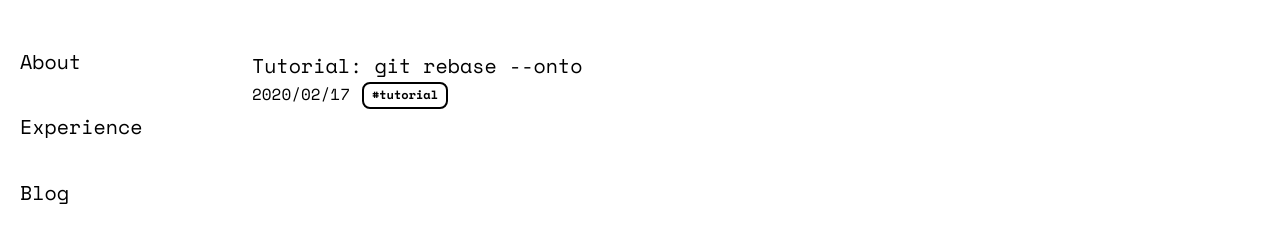
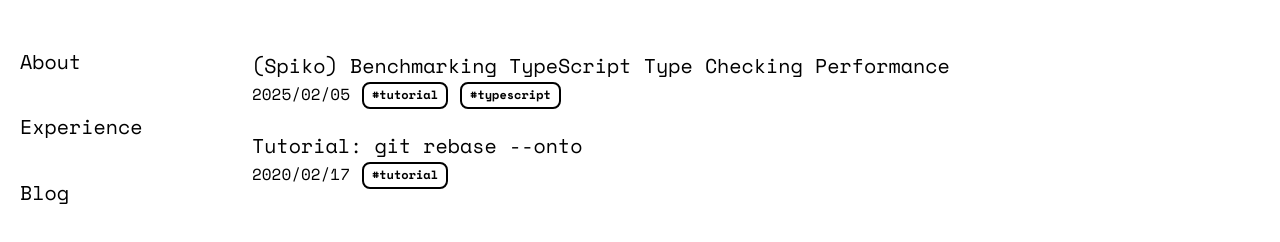
Before and after one commit to fondation451/nicolasassouad.com, a plain HTML site: page web/blog/index.html in a window 1280 px wide. Shown: the part 108-350 px from the top of the page. Drawn offline with nearby package versions, Linux system fonts and the light colour scheme.

Commit message:
add link to spiko

```diff
--- a/web/blog/index.html
+++ b/web/blog/index.html
@@ -91,10 +91,17 @@
           </nav>
           <!-- <<<< SiteMap -->
           <div class="component-main-container">
-  <a
-      href=/blog/rebase-onto
-      style="display: flex; gap: 12px; flex-direction: column;"
-    >
+    <a href=https://tech.spiko.io/posts/benchmarking-typescript-type-checking style="display: flex; gap: 12px; flex-direction: column;">
+      <div style="display: flex; flex-direction: column;">
+        <div class="component-text-l">(Spiko) Benchmarking TypeScript Type Checking Performance</div>
+        <div style="display: flex; gap: 12px;">
+          <div class="component-text-m">2025/02/05</div>
+          <div class="component-tag">#tutorial</div>
+          <div class="component-tag">#typescript</div>
+        </div>
+      </div>
+    </a>
+    <a href=/blog/rebase-onto style="display: flex; gap: 12px; flex-direction: column;">
       <div style="display: flex; flex-direction: column;">
         <div class="component-text-l">Tutorial: git rebase --onto</div>
         <div style="display: flex; gap: 12px;">
```
